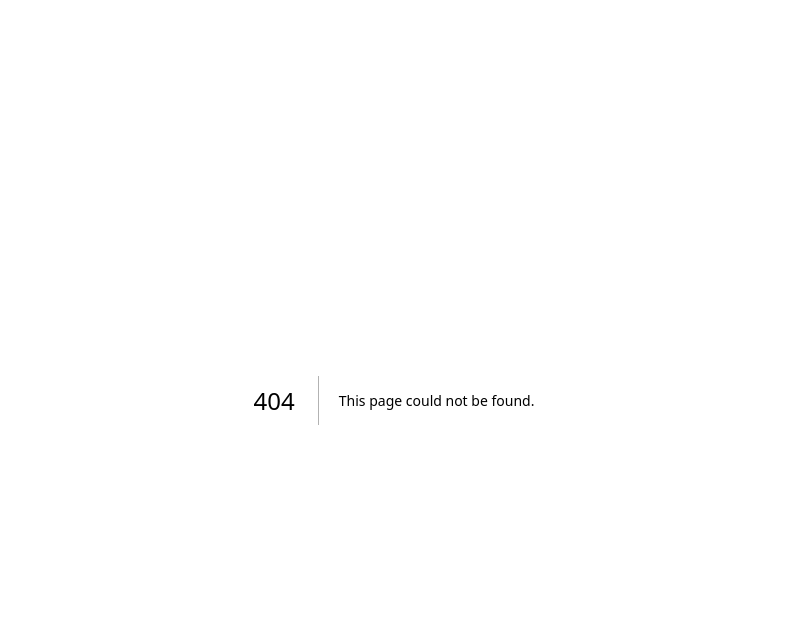
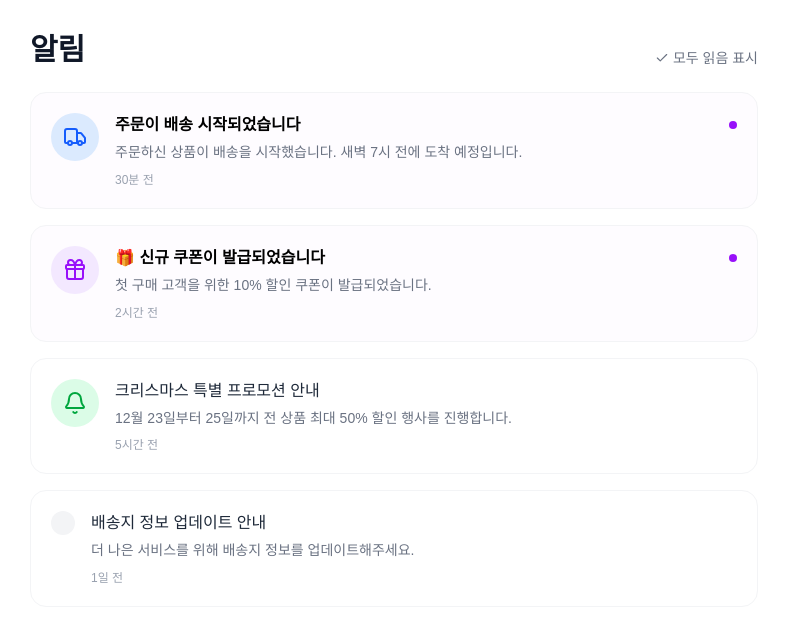
Before and after one commit to GroomBBang/BeGroom-Front, a Next.js app: page /notification in a window 1280 px wide. Before the commit this address had no page. Shown: the top 622 px of the page, without its empty margins (246-1033 px from the left). Built offline with nearby package versions, Linux system fonts and the light colour scheme.

Commit message:
fix: prettier import duplicated err

```diff
--- a/package.json
+++ b/package.json
@@ -9,6 +9,7 @@
     "lint": "eslint"
   },
   "dependencies": {
+    "lucide-react": "^0.562.0",
     "next": "16.1.1",
     "react": "19.2.3",
     "react-dom": "19.2.3"
--- a/prettier.config.cjs
+++ b/prettier.config.cjs
@@ -5,34 +5,13 @@ module.exports = {
   useTabs: false,
   semi: true,
   singleQuote: true,
-  trailingComma: "all",
+  trailingComma: 'all',
   bracketSpacing: true,
-  arrowParens: "always",
-  endOfLine: "lf",
+  arrowParens: 'always',
+  endOfLine: 'lf',
 
-  // 플러그인 설정 (순서가 중요합니다!)
-  plugins: [
-    "@trivago/prettier-plugin-sort-imports",
-    "prettier-plugin-tailwindcss",
-  ],
-
-  // Import 정렬 순서 (FSD 구조 반영)
-  importOrder: [
-    "^react",
-    "^next",
-    "<THIRD_PARTY_MODULES>",
-    "",
-    "^@/app/(.*)$",
-    "^@/processes/(.*)$",
-    "^@/pages/(.*)$",
-    "^@/widgets/(.*)$",
-    "^@/features/(.*)$",
-    "^@/entities/(.*)$",
-    "^@/shared/(.*)$",
-    "",
-    "^@/(.*)$",
-    "^[./]",
-  ],
   importOrderSeparation: false,
   importOrderSortSpecifiers: true,
+  importOrderCombineTypeAndValueImports: true,
+  importOrderMergeDuplicateImports: true,
 };
--- /dev/null
+++ b/src/app/notification/page.tsx
@@ -0,0 +1,137 @@
+'use client';
+
+import { Bell, Check, Gift, Truck } from 'lucide-react';
+import { useState } from 'react';
+
+// 1. 타입 정의 (나중에 API 응답 타입으로 대체)
+type NotificationType = 'delivery' | 'coupon' | 'event' | 'system';
+
+interface NotificationItem {
+  id: number;
+  type: NotificationType;
+  title: string;
+  description: string;
+  time: string;
+  isRead: boolean;
+}
+
+// 2. Mock Data (이미지에 있는 내용 그대로 구성)
+const INITIAL_NOTIFICATIONS: NotificationItem[] = [
+  {
+    id: 1,
+    type: 'delivery',
+    title: '주문이 배송 시작되었습니다',
+    description: '주문하신 상품이 배송을 시작했습니다. 새벽 7시 전에 도착 예정입니다.',
+    time: '30분 전',
+    isRead: false,
+  },
+  {
+    id: 2,
+    type: 'coupon',
+    title: '🎁 신규 쿠폰이 발급되었습니다',
+    description: '첫 구매 고객을 위한 10% 할인 쿠폰이 발급되었습니다.',
+    time: '2시간 전',
+    isRead: false,
+  },
+  {
+    id: 3,
+    type: 'event',
+    title: '크리스마스 특별 프로모션 안내',
+    description: '12월 23일부터 25일까지 전 상품 최대 50% 할인 행사를 진행합니다.',
+    time: '5시간 전',
+    isRead: true,
+  },
+  {
+    id: 4,
+    type: 'system',
+    title: '배송지 정보 업데이트 안내',
+    description: '더 나은 서비스를 위해 배송지 정보를 업데이트해주세요.',
+    time: '1일 전',
+    isRead: true,
+  },
+];
+
+export default function NotificationPage() {
+  const [notifications, setNotifications] = useState<NotificationItem[]>(INITIAL_NOTIFICATIONS);
+
+  // 모두 읽음 처리 핸들러
+  const handleMarkAllRead = () => {
+    setNotifications((prev) => prev.map((item) => ({ ...item, isRead: true })));
+  };
+
+  // 아이콘 및 배경색 렌더링 헬퍼 함수
+  const renderIcon = (type: NotificationType) => {
+    switch (type) {
+      case 'delivery':
+        return (
+          <div className="rounded-full bg-blue-100 p-3 text-blue-600">
+            <Truck size={24} />
+          </div>
+        );
+      case 'coupon':
+        return (
+          <div className="rounded-full bg-purple-100 p-3 text-purple-600">
+            <Gift size={24} />
+          </div>
+        );
+      case 'event':
+        return (
+          <div className="rounded-full bg-green-100 p-3 text-green-600">
+            <Bell size={24} />
+          </div>
+        );
+      case 'system':
+      default:
+        return <div className="rounded-full bg-gray-100 p-3 text-gray-600"></div>;
+    }
+  };
+
+  return (
+    <div className="mx-auto min-h-screen max-w-screen-md bg-white px-5 py-8">
+      {/* 헤더 영역 */}
+      <header className="mb-6 flex items-end justify-between">
+        <h1 className="text-3xl font-bold text-gray-900">알림</h1>
+        <button
+          onClick={handleMarkAllRead}
+          className="flex items-center gap-1 text-sm text-gray-500 transition-colors hover:text-gray-800"
+        >
+          <Check size={14} />
+          모두 읽음 표시
+        </button>
+      </header>
+
+      {/* 알림 리스트 영역 */}
+      <div className="flex flex-col gap-4">
+        {notifications.map((item) => (
+          <div
+            key={item.id}
+            className={`relative flex gap-4 rounded-2xl border border-gray-100 p-5 transition-all ${item.isRead ? 'bg-white' : 'bg-purple-50/30'} cursor-pointer hover:border-gray-200 hover:shadow-sm`}
+          >
+            {/* 왼쪽 아이콘 */}
+            <div className="shrink-0">{renderIcon(item.type)}</div>
+
+            {/* 컨텐츠 */}
+            <div className="flex flex-1 flex-col justify-center">
+              <div className="flex items-start justify-between">
+                <h3
+                  className={`mb-1 text-base ${item.isRead ? 'font-medium text-gray-800' : 'font-bold text-black'}`}
+                >
+                  {item.title}
+                </h3>
+
+                {/* 읽지 않음 표시 (보라색 점) */}
+                {!item.isRead && (
+                  <span className="mt-2 h-2 w-2 shrink-0 rounded-full bg-purple-600"></span>
+                )}
+              </div>
+              <p className="mb-2 line-clamp-2 text-sm leading-relaxed text-gray-500">
+                {item.description}
+              </p>
+              <span className="text-xs font-light text-gray-400">{item.time}</span>
+            </div>
+          </div>
+        ))}
+      </div>
+    </div>
+  );
+}
```
Also changed, not shown: 1 other file (tests, documents, lock files or other folders).
